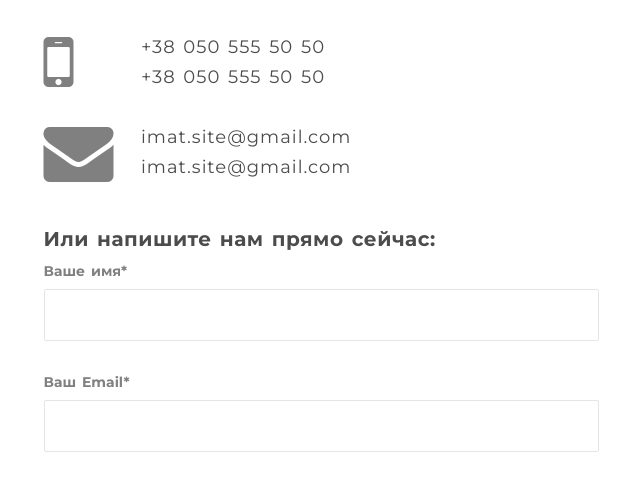
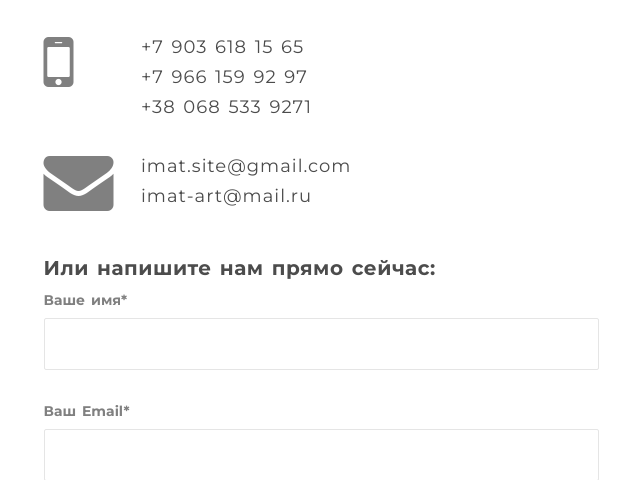
Before and after one commit to DennisMatveyev/interior, a Django app: page /contacts/ in a window 1280 px wide. Shown: the part 102-582 px from the top of the page, without its empty margins (319-959 px from the left). Run offline with Django 3.2, Linux system fonts and the light colour scheme; some libraries are stand-ins or nearby versions.

Commit message:
Changed contacts

```diff
--- a/src/interior/settings.py
+++ b/src/interior/settings.py
@@ -114,7 +114,7 @@ AUTH_PASSWORD_VALIDATORS = [
 
 LANGUAGE_CODE = 'ru-ru'
 
-TIME_ZONE = 'UTC'
+TIME_ZONE = 'Europe/Kiev'
 
 USE_I18N = True
 
--- a/src/templates/contacts.html
+++ b/src/templates/contacts.html
@@ -13,8 +13,9 @@
 								<i class="fa fa-mobile fa-5x"></i>
 							</div>
 							<div class="col-md-10">
-								<h4>+38 050 555 50 50</h4>
-								<h4>+38 050 555 50 50</h4>
+								<h4>+7 903 618 15 65</h4>
+								<h4>+7 966 159 92 97</h4>
+								<h4>+38 068 533 9271</h4>
 							</div>
 						</div>
 					</div>
@@ -28,7 +29,7 @@
 							</div>
 							<div class="col-md-10">
 								<h4>imat.site@gmail.com</h4>
-								<h4>imat.site@gmail.com</h4>
+								<h4>imat-art@mail.ru</h4>
 							</div>
 						</div>
 					</div>
```
